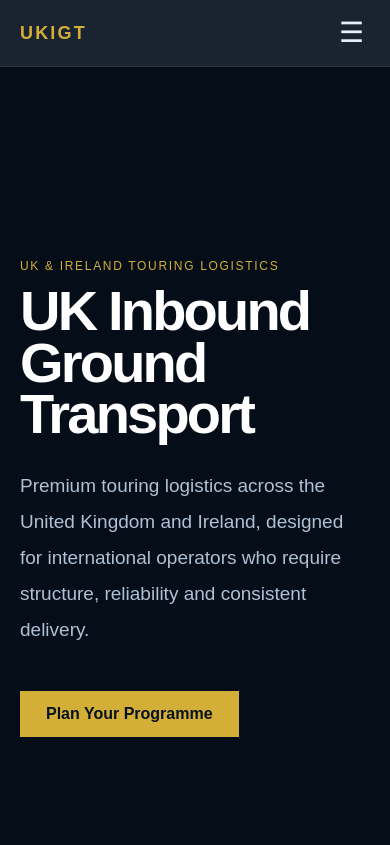
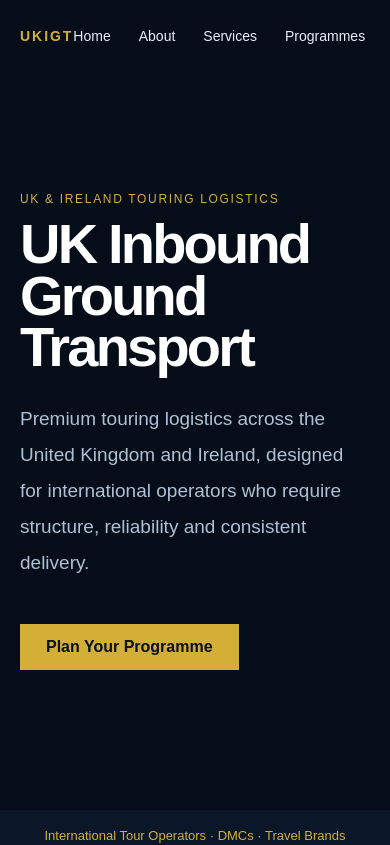
Before and after one commit to kandiahtk-crypto/Project-, a Next.js app: page / in a window 390 px wide. Shown: the top 845 px of the page. Built offline with nearby package versions, Linux system fonts and the light colour scheme.

Commit message:
Update Navbar.tsx

```diff
--- a/src/components/Navbar.tsx
+++ b/src/components/Navbar.tsx
@@ -4,70 +4,71 @@ import { useEffect, useState } from "react";
 
 export default function Navbar() {
   const [open, setOpen] = useState(false);
-  const [isMobile, setIsMobile] = useState(false);
+  const [scrolled, setScrolled] = useState(false);
 
   useEffect(() => {
-    const checkScreen = () => setIsMobile(window.innerWidth < 900);
-    checkScreen();
-    window.addEventListener("resize", checkScreen);
-    return () => window.removeEventListener("resize", checkScreen);
+    const handleScroll = () => {
+      setScrolled(window.scrollY > 40);
+    };
+
+    window.addEventListener("scroll", handleScroll);
+    return () => window.removeEventListener("scroll", handleScroll);
   }, []);
 
-  const closeMenu = () => setOpen(false);
-
   return (
-    <header style={header}>
+    <header style={{ ...header, ...(scrolled ? headerScrolled : {}) }}>
       <div style={container}>
         <a href="/" style={logo}>
           UKIGT
         </a>
 
-        {isMobile ? (
-          <button
-            onClick={() => setOpen(!open)}
-            style={menuButton}
-            aria-label="Toggle menu"
-          >
-            {open ? "✕" : "☰"}
-          </button>
-        ) : (
-          <nav style={desktopNav}>
+        <nav style={nav}>
           <a href="/" style={link}>Home</a>
           <a href="/about" style={link}>About</a>
           <a href="/services" style={link}>Services</a>
           <a href="/programmes" style={link}>Programmes</a>
           <a href="/contact" style={cta}>Contact</a>
         </nav>
-        )}
+
+        <button style={menuButton} onClick={() => setOpen(!open)}>
+          ☰
+        </button>
       </div>
 
-      {isMobile && open && (
+      {open && (
         <div style={mobileMenu}>
-          <a href="/" style={mobileLink} onClick={closeMenu}>Home</a>
-          <a href="/about" style={mobileLink} onClick={closeMenu}>About</a>
-          <a href="/services" style={mobileLink} onClick={closeMenu}>Services</a>
-          <a href="/programmes" style={mobileLink} onClick={closeMenu}>Programmes</a>
-          <a href="/contact" style={mobileCta} onClick={closeMenu}>Contact</a>
+          <a href="/" style={mobileLink}>Home</a>
+          <a href="/about" style={mobileLink}>About</a>
+          <a href="/services" style={mobileLink}>Services</a>
+          <a href="/programmes" style={mobileLink}>Programmes</a>
+          <a href="/contact" style={mobileCta}>Contact</a>
         </div>
       )}
     </header>
   );
 }
 
+/* STYLES */
+
 const header: React.CSSProperties = {
-  position: "sticky",
+  position: "fixed",
   top: 0,
   width: "100%",
   zIndex: 1000,
-  background: "rgba(7, 17, 31, 0.92)",
-  backdropFilter: "blur(14px)",
-  borderBottom: "1px solid rgba(255,255,255,0.08)",
+  padding: "18px 20px",
+  background: "transparent",
+  transition: "all 0.4s ease",
+};
+
+const headerScrolled: React.CSSProperties = {
+  background: "rgba(5, 13, 24, 0.92)",
+  backdropFilter: "blur(10px)",
+  borderBottom: "1px solid rgba(255,255,255,0.06)",
 };
 
 const container: React.CSSProperties = {
-  maxWidth: "1200px",
+  maxWidth: "1100px",
   margin: "0 auto",
-  padding: "18px 20px",
   display: "flex",
   justifyContent: "space-between",
   alignItems: "center",
@@ -77,14 +78,14 @@ const logo: React.CSSProperties = {
   color: "#D4AF37",
   textDecoration: "none",
   fontWeight: 700,
-  fontSize: "18px",
-  letterSpacing: "0.12em",
+  letterSpacing: "0.14em",
+  fontSize: "14px",
 };
 
-const desktopNav: React.CSSProperties = {
+const nav: React.CSSProperties = {
   display: "flex",
+  gap: "28px",
   alignItems: "center",
-  gap: "28px",
 };
 
 const link: React.CSSProperties = {
@@ -92,50 +93,45 @@ const link: React.CSSProperties = {
   textDecoration: "none",
   fontSize: "14px",
   fontWeight: 500,
+  transition: "opacity 0.3s ease",
 };
 
 const cta: React.CSSProperties = {
-  background: "linear-gradient(135deg, #D4AF37, #F5D76E)",
+  background: "#D4AF37",
   color: "#07111F",
+  padding: "10px 16px",
+  borderRadius: "2px",
   textDecoration: "none",
-  padding: "11px 18px",
-  borderRadius: "999px",
   fontWeight: 700,
-  fontSize: "14px",
+  fontSize: "13px",
 };
 
 const menuButton: React.CSSProperties = {
-  background: "transparent",
+  display: "none",
+  background: "none",
   border: "none",
   color: "#E6F0FA",
-  fontSize: "28px",
-  lineHeight: 1,
+  fontSize: "22px",
   cursor: "pointer",
 };
 
 const mobileMenu: React.CSSProperties = {
   display: "flex",
   flexDirection: "column",
-  gap: "16px",
-  padding: "18px 20px 22px",
-  background: "rgba(7, 17, 31, 0.98)",
-  borderTop: "1px solid rgba(255,255,255,0.06)",
+  gap: "18px",
+  padding: "20px",
+  background: "#050D18",
 };
 
 const mobileLink: React.CSSProperties = {
   color: "#E6F0FA",
   textDecoration: "none",
-  fontSize: "16px",
-  fontWeight: 500,
 };
 
 const mobileCta: React.CSSProperties = {
-  background: "linear-gradient(135deg, #D4AF37, #F5D76E)",
+  background: "#D4AF37",
   color: "#07111F",
+  padding: "12px",
+  textAlign: "center",
   textDecoration: "none",
-  padding: "12px 18px",
-  borderRadius: "999px",
-  fontWeight: 700,
-  fontSize: "15px",
-  textAlign: "center",
 };
```
Lines whose indentation alone changed are shown as unchanged.
